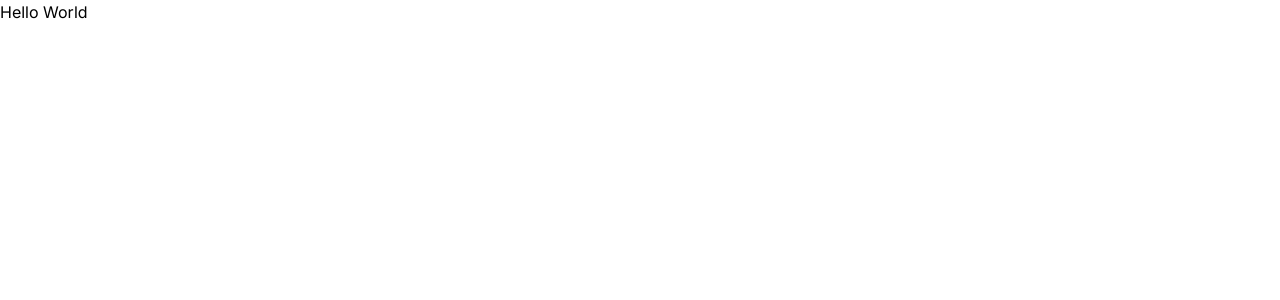
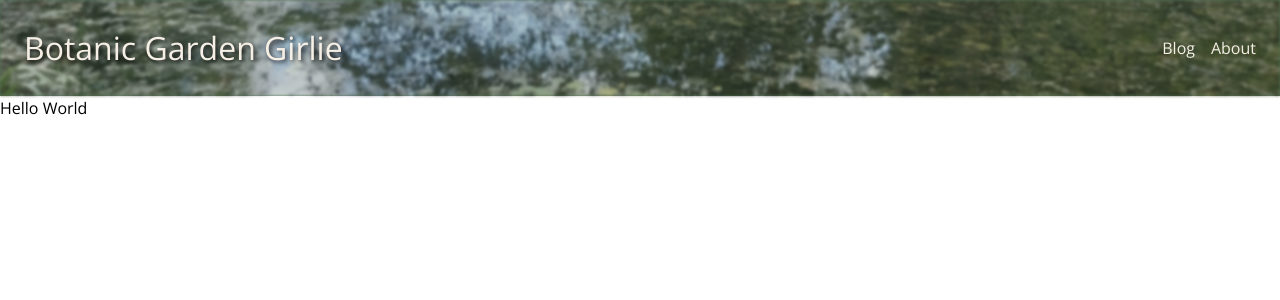
Before and after one commit to EilidhSweenie/BotanicGardens, a Next.js app in the folder botanic-gardens-app/: page / in a window 1280 px wide. Shown: the top 300 px of the page. Built offline with nearby package versions, Linux system fonts and the light colour scheme.

Commit message:
Added Header Component

```diff
--- /dev/null
+++ b/botanic-gardens-app/src/app/components/Header.tsx
@@ -0,0 +1,28 @@
+import styles from '../styles/header.module.css';
+import Link from 'next/link';
+
+const Header = () => {
+  return (
+    <header className={styles.header}>
+    {/* Overlay Image */}
+    <img src="/images/header-background.jpg" alt="Header Background" className={styles.headerImage} />
+
+    {/* Title Section */}
+      <h1 className={styles.title}>Botanic Garden Girlie</h1>
+
+      {/* Nav Bar Items List */}
+      <nav>
+        <ul className={styles.navList}>
+          <li>
+            <Link href="/blog">Blog</Link>
+          </li>
+          <li>
+            <Link href="/about">About</Link>
+          </li>
+        </ul>
+      </nav>
+    </header>
+  );
+};
+
+export default Header;
--- a/botanic-gardens-app/src/app/globals.css
+++ b/botanic-gardens-app/src/app/globals.css
@@ -10,6 +10,7 @@
 
 body {
   color: rgb(var(--foreground-rgb));
+  font-family: 'Roboto', sans-serif;
 }
 
 @layer utilities {
--- a/botanic-gardens-app/src/app/layout.tsx
+++ b/botanic-gardens-app/src/app/layout.tsx
@@ -1,22 +1,26 @@
 import type { Metadata } from "next";
-import { Inter } from "next/font/google";
+import { Open_Sans } from "next/font/google";
 import "./globals.css";
+import Header from './components/Header';
 
-const inter = Inter({ subsets: ["latin"] });
+const opensans = Open_Sans({
+  weight: ['400', '700'], // Specify font weights you need
+  subsets: ['latin'],     // Subsets you need
+  display: 'swap',        // Use 'swap' to prevent FOIT (Flash of Invisible Text)
+});
 
 export const metadata: Metadata = {
   title: "Botanic Gardens",
-  description: "A botanic gardens blog",
+  description: "A blog dedicated to botanic gardens",
 };
 
-export default function RootLayout({
-  children,
-}: Readonly<{
-  children: React.ReactNode;
-}>) {
+export default function RootLayout({children}: Readonly<{children: React.ReactNode;}>) {
   return (
     <html lang="en">
-      <body className={inter.className}>{children}</body>
-    </html>
+    <body className={opensans.className}>
+      <Header/>
+      {children}
+    </body>
+  </html>
   );
 }
--- /dev/null
+++ b/botanic-gardens-app/src/app/styles/header.module.css
@@ -0,0 +1,59 @@
+.header {
+  position: relative; /* This is important to allow the child elements to be positioned relatively to the header */
+  background-color: #4F6F52;
+  padding: 1.5rem;
+  display: flex;
+  justify-content: space-between;
+  align-items: center;
+  flex-wrap: wrap;
+  z-index: 1; /* Ensure content is above the background image */
+}
+
+/* Overlay Image */
+.headerImage {
+  position: absolute;
+  top: 0;
+  left: 0;
+  width: 100%;
+  height: 100%;
+  object-fit: cover;
+  z-index: -1; /* Puts the image behind the content */
+  filter: blur(1.5px); /* Blur effect */
+  opacity: 0.7; /* Optional: Adjust the opacity to make the content more readable */
+}
+
+/* Title styling */
+.title {
+  color: #F5EFE6; /* Adjust font color for readability */
+  font-size: 2rem;
+  margin: 0;
+  z-index: 2; /* Ensure the title appears above the image */
+  text-shadow: 2px 2px 4px rgba(0, 0, 0, 0.8);
+}
+
+/* Navigation Bar Styling */
+.navList {
+  list-style: none;
+  display: flex;
+  gap: 1rem;
+  margin: 0;
+  z-index: 2; /* Keep the nav list above the image */
+}
+
+.navList li a {
+  color: #F5EFE6;
+  font-size: 1rem;
+  text-decoration: none;
+}
+
+/* Responsive design */
+@media (max-width: 600px) {
+  .header {
+    flex-direction: column;
+    align-items: flex-start;
+  }
+
+  .navList {
+    margin-top: 0.5rem;
+  }
+}
```
Also changed, not shown: botanic-gardens-app/public/images/header-background.jpg (added).
